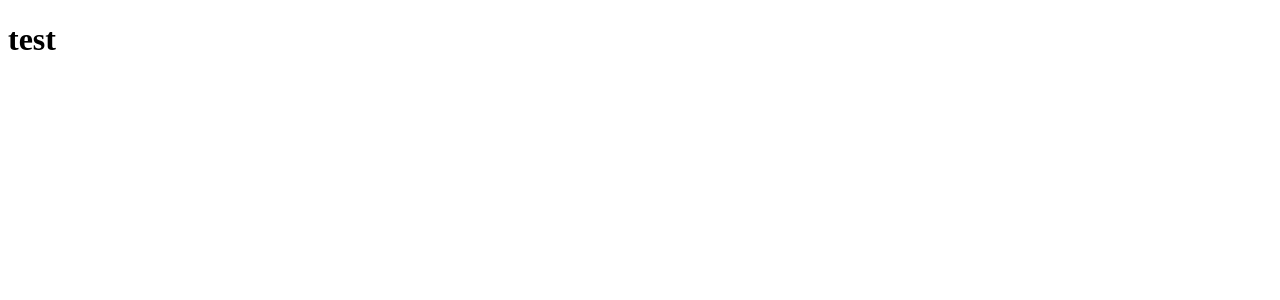
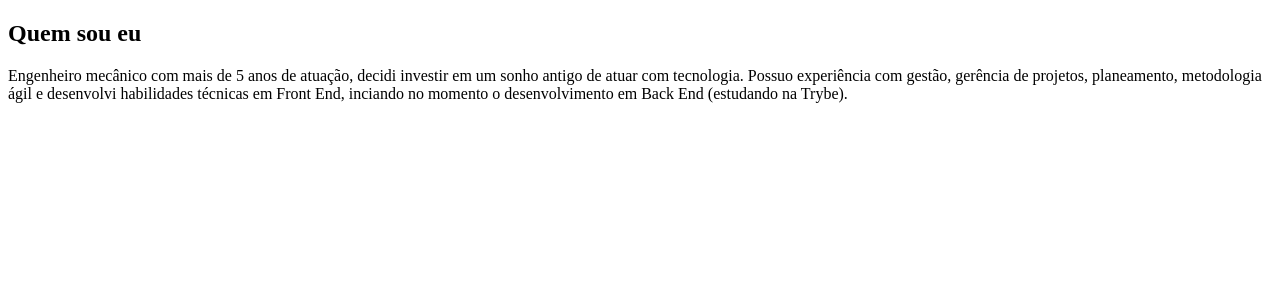
Before and after one commit to WelcksonValentim-Turma15-TriboB/welckson-valentim-portifolio, a React (Create React App) app: page / in a window 1280 px wide. Shown: the top 300 px of the page. Built offline with nearby package versions, Linux system fonts and the light colour scheme.

Commit message:
feat: Profile.js, adiciona titulo e texto

```diff
--- a/src/Pages/Profile.js
+++ b/src/Pages/Profile.js
@@ -1,8 +1,14 @@
 function Profile() {
   return (
-    <div>
-      <h1>test</h1>
-    </div>
+    <section>
+      <h1>Quem sou eu</h1>
+      <p>Engenheiro mecânico com mais de 5 anos de atuação,
+        decidi investir em um sonho antigo de atuar com tecnologia.
+        Possuo experiência com gestão, gerência de projetos, planeamento,
+        metodologia ágil e desenvolvi habilidades técnicas em Front End,
+        inciando no momento o desenvolvimento em Back End (estudando na Trybe).
+      </p>
+    </section>
   );
 }
 
```
